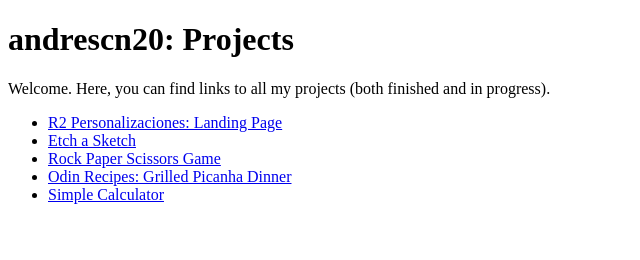
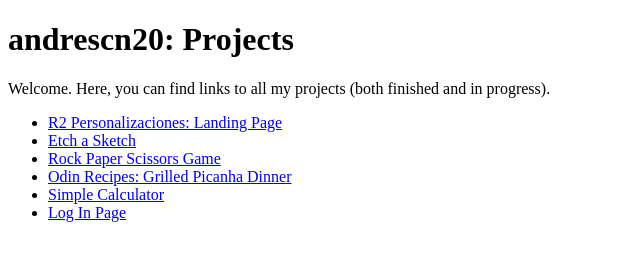
Before and after one commit to andrescn20/andrescn20.github.io, a plain HTML site: page index.html in a window 1280 px wide. Shown: the whole page, without its empty margins (0-640 px from the left). Drawn offline with Linux system fonts and the light colour scheme.

Commit message:
Add Log In page

```diff
--- a/index.html
+++ b/index.html
@@ -17,6 +17,7 @@
             <li><a href = 'https://andrescn20.github.io/rock-paper-scissors-/'> Rock Paper Scissors Game</a></li>
             <li><a href = 'https://andrescn20.github.io/odin-recipes/'> Odin Recipes: Grilled Picanha Dinner </a></li>
             <li><a href = 'https://andrescn20.github.io/calculator/'> Simple Calculator </a></li>
+            <li><a href = 'https://andrescn20.github.io/Sign-up-form/'> Log In Page </a></li>
 
         </ul>
     </section>
```
